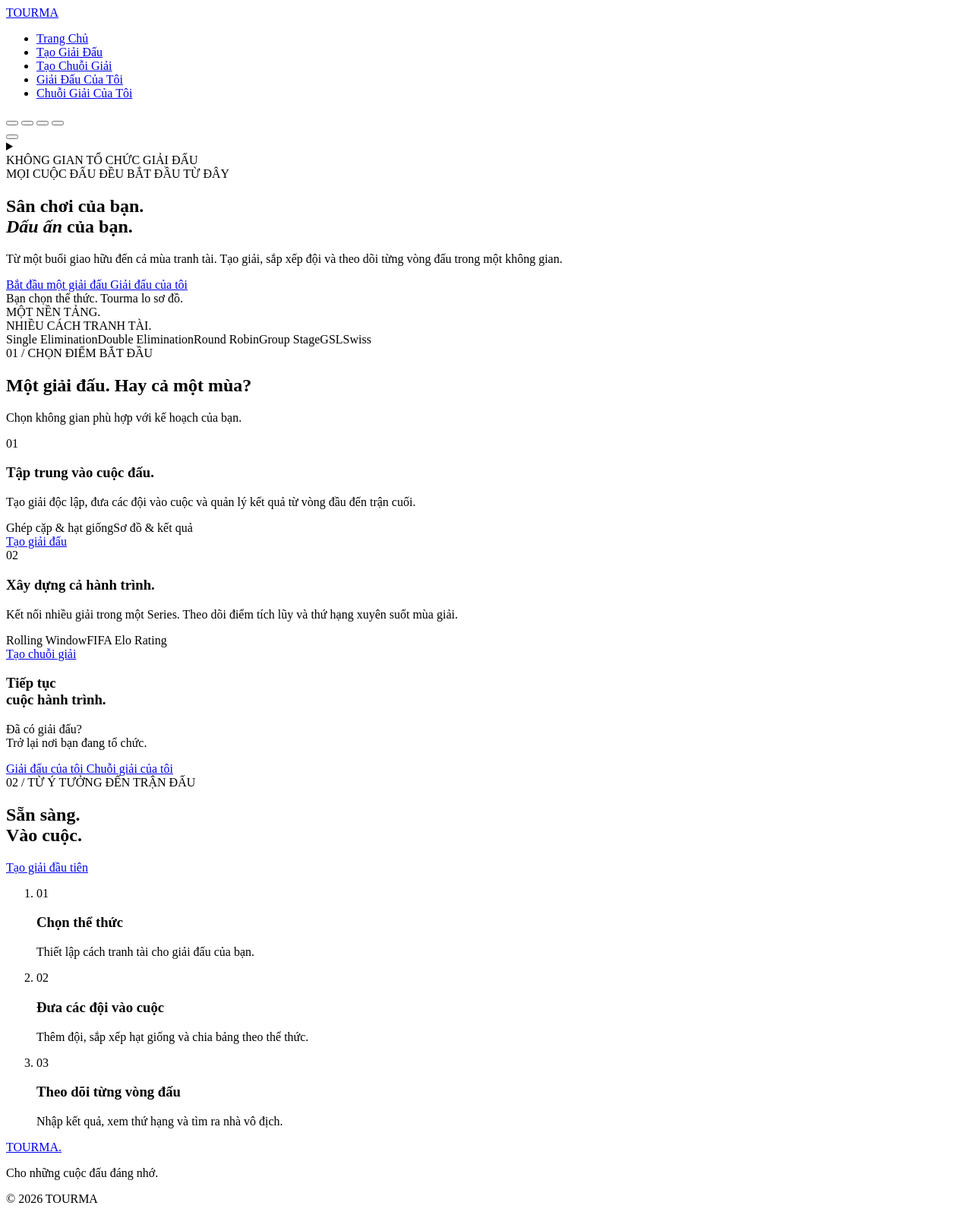
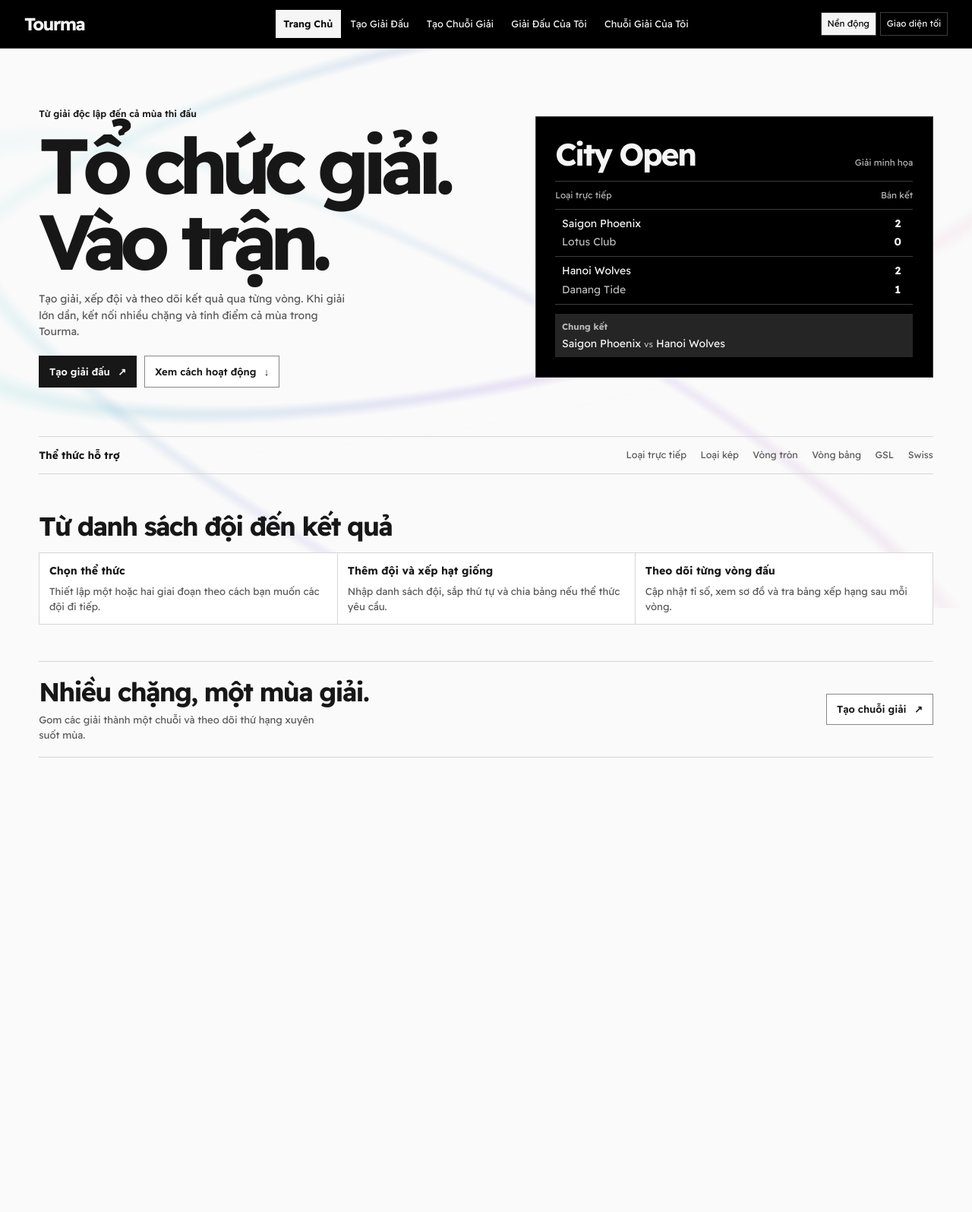
Before and after one commit to el3gancE/Tourma, a Java web app: page / in a window 1280 px wide. Shown: the whole page at 76% size. After the commit the page ends 997 px from the top, so only its background shows below. Run offline with Tomcat 11, a stand-in JSP engine, Linux system fonts and the light colour scheme.

Commit message:
header, sidebar, landing page

```diff
--- a/web/common/component/header.jsp
+++ b/web/common/component/header.jsp
@@ -13,15 +13,14 @@
     pageContext.setAttribute("headerActive", headerActive);
 %>
 <jsp:include page="/common/component/tournament-config-state.jsp" />
-<!-- Dedicated Header Component Stylesheet -->
-
-<!-- Header / Navigation Bar Component -->
-<nav class="navbar">
+<% if (!"home".equals(headerActive)) { %>
+<link rel="stylesheet" href="${pageContext.request.contextPath}/css/design-tokens.css?v=mono-1">
+<link rel="stylesheet" href="${pageContext.request.contextPath}/css/tourma-shell.css?v=landing-1">
+<% } %>
+<div class="tourma-silk" aria-hidden="true"></div>
+<nav class="navbar" aria-label="Điều hướng Tourma">
     <a href="${pageContext.request.contextPath}/index.jsp" class="brand-logo">
-        <div class="brand-icon">
-            <i class="fa-solid fa-trophy"></i>
-        </div>
-        <span>TOUR<span class="highlight">MA</span></span>
+        <span>Tourma</span>
     </a>
 
     <ul class="nav-links">
@@ -67,25 +66,11 @@
     </ul>
     <% if ("true".equals(request.getParameter("themeToggle"))) { %>
     <div class="appearance-switches" role="group" aria-label="Giao diện">
-        <div class="accent-checkboxes" role="radiogroup" aria-label="Chọn màu chủ đạo">
-            <button type="button" class="accent-checkbox accent-checkbox--wine" data-accent-val="wine" role="radio" aria-checked="false" title="Màu Đỏ" aria-label="Màu Đỏ">
-                <i class="fa-solid fa-check" aria-hidden="true"></i>
-            </button>
-            <button type="button" class="accent-checkbox accent-checkbox--blue" data-accent-val="blue" role="radio" aria-checked="false" title="Màu Xanh dương" aria-label="Màu Xanh dương">
-                <i class="fa-solid fa-check" aria-hidden="true"></i>
-            </button>
-            <button type="button" class="accent-checkbox accent-checkbox--green" data-accent-val="green" role="radio" aria-checked="false" title="Màu Xanh lá" aria-label="Màu Xanh lá">
-                <i class="fa-solid fa-check" aria-hidden="true"></i>
-            </button>
-            <button type="button" class="accent-checkbox accent-checkbox--orange" data-accent-val="orange" role="radio" aria-checked="false" title="Màu Cam" aria-label="Màu Cam">
-                <i class="fa-solid fa-check" aria-hidden="true"></i>
-            </button>
-        </div>
-        <button type="button" class="theme-toggle appearance-switch" role="switch" title="Đổi chế độ Sáng / Tối" aria-label="Chế độ tối" aria-checked="false" data-mode-switch>
-            <i class="fa-solid fa-sun mode-icon-light" aria-hidden="true"></i><i class="fa-solid fa-moon mode-icon-dark" aria-hidden="true"></i><span class="theme-switch" aria-hidden="true"></span>
-        </button>
+        <button type="button" data-silk-toggle aria-pressed="true">Nền động</button>
+        <button type="button" class="theme-toggle" data-theme-toggle><span data-theme-label>Đổi giao diện</span></button>
+        <% if (!"home".equals(headerActive)) { %>
         <details class="display-settings">
-            <summary class="theme-toggle" aria-label="Cài đặt hiển thị" title="Cài đặt hiển thị"><i class="fa-solid fa-gear" aria-hidden="true"></i></summary>
+            <summary class="theme-toggle">Hiển thị</summary>
             <div class="display-settings-panel" role="group" aria-label="Cài đặt hiển thị">
                 <strong>Cài đặt hiển thị</strong>
                 <button type="button" class="special-colors-toggle" role="switch" aria-checked="true" data-special-colors-toggle>
@@ -94,6 +79,7 @@
                 <p>Áp dụng cho nhánh đấu, final, các nhóm Swiss và bảng GSL.</p>
             </div>
         </details>
+        <% } %>
     </div>
     <% } %>
 </nav>
@@ -102,6 +88,8 @@
 (function () {
     var header = document.querySelector('nav.navbar');
     if (!header) return;
+    var currentLink = header.querySelector('.nav-link.active');
+    if (currentLink) currentLink.setAttribute('aria-current', 'page');
     function updateHeaderHeight() {
         document.documentElement.style.setProperty('--tourma-header-height', Math.ceil(header.getBoundingClientRect().height) + 'px');
     }
--- /dev/null
+++ b/web/css/design-tokens.css
@@ -0,0 +1,44 @@
+@import url('https://fonts.googleapis.com/css2?family=Readex+Pro:wght@400;500;600;700&display=swap');
+
+:root {
+    color-scheme: light;
+    --ui-font: 'Readex Pro', system-ui, sans-serif;
+    --ui-bg: #fafafa;
+    --ui-surface: #fff;
+    --ui-surface-alt: #ededed;
+    --ui-text: #171717;
+    --ui-muted: #585858;
+    --ui-line: #d6d6d6;
+    --ui-line-strong: #888;
+    --ui-focus: #404040;
+    --ui-accent: var(--ui-text);
+    --ui-accent-fill: var(--ui-text);
+    --ui-accent-hover: var(--ui-muted);
+    --ui-on-accent: var(--ui-bg);
+    --ui-chrome: #000;
+    --ui-chrome-text: #f5f5f5;
+    --ui-chrome-muted: #b9b9b9;
+    --ui-chrome-line: #3d3d3d;
+    --ui-chrome-hover: #252525;
+    --ui-silk-teal: #25bdb7;
+    --ui-silk-violet: #8a68df;
+    --ui-silk-pink: #e782ae;
+    --ui-silk-opacity: .16;
+    --ui-header-height: 4rem;
+    --ui-sidebar-width: 14rem;
+    --ui-gutter: clamp(1rem, 4vw, 4rem);
+    --ui-content-width: 76rem;
+}
+
+:root[data-theme="dark"] {
+    color-scheme: dark;
+    --ui-bg: #121212;
+    --ui-surface: #1b1b1b;
+    --ui-surface-alt: #2a2a2a;
+    --ui-text: #f4f4f4;
+    --ui-muted: #b7b7b7;
+    --ui-line: #3e3e3e;
+    --ui-line-strong: #828282;
+    --ui-focus: #eee;
+    --ui-silk-opacity: .22;
+}
--- /dev/null
+++ b/web/css/home.css
@@ -0,0 +1,52 @@
+.home-main {
+    max-width: var(--ui-content-width);
+    margin-inline: auto;
+    padding: clamp(2rem, 6vw, 5rem) var(--ui-gutter) 3rem;
+}
+.home-main :is(h1, h2, h3, p) { margin: 0; }
+.home-main a { color: inherit; text-decoration: none; }
+.home-main a:focus-visible { outline: 2px solid var(--ui-focus); outline-offset: 3px; }
+.landing-hero {
+    display: grid;
+    grid-template-columns: minmax(0, 1.1fr) minmax(0, 1fr);
+    align-items: center;
+    gap: clamp(1.5rem, 6vw, 5.25rem);
+    padding-bottom: clamp(1.7rem, 5vw, 4rem);
+}
+.landing-kicker { color: var(--ui-accent); font-size: .76rem; font-weight: 600; }
+.landing-copy h1 { margin-block: .55rem 1rem; font-size: clamp(2.75rem, 8vw, 7rem); line-height: .97; letter-spacing: -.09em; }
+.landing-copy h1 em { font-style: normal; color: var(--ui-accent); }
+.landing-copy > p:last-of-type, .landing-series p { max-width: 48ch; color: var(--ui-muted); }
+.landing-actions { display: flex; flex-wrap: wrap; gap: .65rem; margin-top: 1.25rem; }
+.landing-button { display: inline-flex; align-items: center; gap: .65rem; padding: .6rem .8rem; border: 1px solid var(--ui-line-strong); background: var(--ui-surface); font-size: .82rem; font-weight: 600; }
+.landing-button:hover { background: var(--ui-surface-alt); }
+.landing-button.primary { background: var(--ui-accent-fill); color: var(--ui-on-accent); border-color: transparent; }
+.landing-button.primary:hover { background: var(--ui-accent-hover); }
+.landing-showcase { margin: 0; padding: clamp(.85rem, 3vw, 1.6rem); background: var(--ui-chrome); color: var(--ui-chrome-text); border: 1px solid var(--ui-chrome-line); }
+.landing-showcase figcaption, .landing-round { display: flex; justify-content: space-between; align-items: baseline; gap: .75rem; }
+.landing-showcase figcaption strong { font-size: clamp(1.45rem, 3.2vw, 2.7rem); line-height: 1.1; letter-spacing: -.06em; }
+.landing-showcase figcaption span, .landing-round { color: var(--ui-chrome-muted); font-size: .73rem; }
+.landing-round { margin-top: .8rem; padding: .55rem 0; border-block: 1px solid var(--ui-chrome-line); }
+.landing-fixture { display: grid; grid-template-columns: minmax(0, 1fr) 1.4rem; row-gap: .16rem; align-items: center; padding: .5rem .55rem; border-bottom: 1px solid var(--ui-chrome-line); }
+.landing-fixture b { text-align: center; font-variant-numeric: tabular-nums; }
+.landing-fixture span:nth-of-type(2) { color: var(--ui-chrome-muted); }
+.landing-showcase .landing-final { display: grid; gap: .2rem; margin-top: .75rem; padding: .45rem .55rem; background: var(--ui-chrome-hover); }
+.landing-final strong, .landing-final small { color: var(--ui-chrome-muted); font-size: .72rem; }
+.landing-formats, .landing-series { display: flex; flex-wrap: wrap; justify-content: space-between; align-items: center; gap: .8rem 1.2rem; border-block: 1px solid var(--ui-line); padding-block: .85rem; }
+.landing-formats h2 { font-size: .85rem; }
+.landing-formats ul { display: flex; flex-wrap: wrap; gap: .4rem 1.15rem; list-style: none; padding: 0; margin: 0; color: var(--ui-muted); font-size: .78rem; }
+.landing-process { padding-block: clamp(1.35rem, 4vw, 3rem); scroll-margin-top: calc(var(--tourma-header-height, var(--ui-header-height)) + .5rem); }
+.landing-process h2, .landing-series h2 { font-size: clamp(1.3rem, 2.8vw, 2.15rem); letter-spacing: -.05em; line-height: 1.2; }
+.landing-process ol { display: grid; grid-template-columns: repeat(3, minmax(0, 1fr)); margin: .85rem 0 0; padding: 0; list-style: none; border: 1px solid var(--ui-line); background: var(--ui-surface); }
+.landing-process li { padding: .8rem; }
+.landing-process li + li { border-inline-start: 1px solid var(--ui-line); }
+.landing-process h3 { font-size: .88rem; }
+.landing-process li p, .landing-series p { margin-top: .35rem; font-size: .82rem; color: var(--ui-muted); }
+.landing-series { padding-block: 1.15rem; }
+.home-skip { position: fixed; inset: .5rem auto auto .5rem; z-index: 40; padding: .5rem; color: var(--ui-text); background: var(--ui-surface); }
+.home-skip:not(:focus) { clip-path: inset(50%); }
+@media (max-width: 49rem) { .landing-hero { grid-template-columns: minmax(0, 1fr); } }
+@media (max-width: 35rem) {
+    .landing-process ol { grid-template-columns: minmax(0, 1fr); }
+    .landing-process li + li { border-inline-start: 0; border-block-start: 1px solid var(--ui-line); }
+}
--- /dev/null
+++ b/web/css/tourma-shell.css
@@ -0,0 +1,152 @@
+.ui-page {
+    margin: 0;
+    min-height: 100vh;
+    padding-block-start: var(--tourma-header-height, var(--ui-header-height));
+    isolation: isolate;
+    background: var(--ui-bg);
+    color: var(--ui-text);
+    font: 400 14px/1.55 var(--ui-font);
+}
+
+.tourma-silk {
+    position: fixed;
+    inset: var(--tourma-header-height, var(--ui-header-height)) 0 0;
+    overflow: hidden;
+    pointer-events: none;
+    z-index: -1;
+}
+
+.tourma-silk::before,
+.tourma-silk::after {
+    content: "";
+    position: absolute;
+    width: 144%;
+    height: 76%;
+    border-radius: 50%;
+    opacity: var(--ui-silk-opacity);
+    background: linear-gradient(115deg, var(--ui-silk-teal) 20%, var(--ui-silk-violet) 53%, var(--ui-silk-pink) 84%);
+    mask-image:
+        radial-gradient(ellipse at center, transparent 56%, currentColor 58.5% 59.2%, transparent 62%),
+        linear-gradient(135deg, transparent 8%, currentColor 38% 67%, transparent 93%);
+    mask-composite: intersect;
+}
+
+.tourma-silk::before {
+    inset: -5% auto auto -32%;
+    animation: silk-fold 6s ease-in-out infinite alternate;
+}
+
+.tourma-silk::after {
+    inset: 28% auto auto -11%;
+    opacity: calc(var(--ui-silk-opacity) * .7);
+    animation: silk-cross 8s ease-in-out infinite alternate;
+}
+
+@keyframes silk-fold {
+    from { transform: translate3d(-3%, 4%, 0) rotate(-24deg) scaleY(.57); }
+    to { transform: translate3d(8%, -6%, 0) rotate(-11deg) scaleY(1); }
+}
+
+@keyframes silk-cross {
+    from { transform: translate3d(6%, -6%, 0) rotate(15deg) scaleY(.62); }
+    to { transform: translate3d(-10%, 8%, 0) rotate(29deg) scaleY(.93); }
+}
+
+[data-silk-paused] .tourma-silk::before,
+[data-silk-paused] .tourma-silk::after { animation-play-state: paused; }
+
+@media (prefers-reduced-motion: reduce) {
+    :root:not([data-silk-playing]) .tourma-silk::before,
+    :root:not([data-silk-playing]) .tourma-silk::after { animation-play-state: paused; }
+}
+
+.navbar, .tournament-navigation, .tournament-sidebar {
+    box-sizing: border-box;
+    background: var(--ui-chrome);
+    color: var(--ui-chrome-text);
+}
+
+.navbar {
+    position: fixed;
+    inset: 0 0 auto;
+    z-index: 30;
+    min-height: var(--ui-header-height);
+    display: flex;
+    align-items: center;
+    justify-content: space-between;
+    gap: .5rem 1.25rem;
+    padding: .55rem clamp(.7rem, 2.5vw, 2rem);
+    border-bottom: 1px solid var(--ui-chrome-line);
+}
+.navbar a, .tournament-sidebar a { color: inherit; text-decoration: none; }
+.navbar .brand-logo { display: inline-flex; align-items: center; font-size: 1.45rem; font-weight: 700; letter-spacing: -.07em; }
+.navbar .nav-links, .tournament-sidebar .sidebar-menu-list { list-style: none; margin: 0; padding: 0; }
+.navbar .nav-links { display: flex; gap: .15rem; }
+.navbar .nav-link, .tournament-sidebar .sidebar-menu-link { display: block; padding: .52rem .65rem; font-size: .8rem; }
+.navbar .nav-link { white-space: nowrap; }
+.navbar .nav-link:hover, .tournament-sidebar .sidebar-menu-link:hover { background: var(--ui-chrome-hover); }
+.navbar .nav-link.active, .tournament-sidebar .sidebar-menu-link.active {
+    background: var(--ui-chrome-text);
+    color: var(--ui-chrome);
+    font-weight: 600;
+}
+.navbar .appearance-switches { display: flex; align-items: center; gap: .35rem; }
+.navbar .appearance-switches button, .navbar .appearance-switches summary {
+    cursor: pointer;
+    font: inherit;
+    font-size: .73rem;
+    white-space: nowrap;
+    border: 1px solid var(--ui-chrome-line);
+    background: var(--ui-chrome);
+    color: var(--ui-chrome-text);
+    padding: .36rem .48rem;
+}
+.navbar .appearance-switches button:hover, .navbar .appearance-switches summary:hover { background: var(--ui-chrome-hover); }
+.navbar [data-silk-toggle][aria-pressed="true"] { background: var(--ui-chrome-text); color: var(--ui-chrome); }
+.navbar .display-settings { position: relative; }
+.navbar .display-settings-panel {
+    position: absolute;
+    inset: calc(100% + .5rem) 0 auto auto;
+    width: min(17rem, 85vw);
+    box-sizing: border-box;
+    border: 1px solid var(--ui-chrome-line);
+    background: var(--ui-chrome);
+    padding: .75rem;
+}
+.navbar .display-settings-panel p { color: var(--ui-chrome-muted); font-size: .75rem; margin-bottom: 0; }
+.navbar .display-settings-panel button { display: block; margin-top: .5rem; white-space: normal; }
+.navbar .display-settings-panel button[aria-checked="true"] { color: var(--ui-chrome); background: var(--ui-chrome-text); }
+.navbar :focus-visible, .tournament-navigation :focus-visible { outline: 2px solid var(--ui-chrome-text); outline-offset: 2px; }
+
+.tournament-sidebar { padding: 1rem .75rem; overflow-wrap: anywhere; }
+.tournament-sidebar .sidebar-workspace-heading { padding: .35rem .65rem .85rem; font-weight: 700; }
+.tournament-sidebar .sidebar-section-header,
+.tournament-sidebar .sidebar-subtourney-badge,
+.tournament-sidebar .sidebar-tourney-badge { margin: .7rem 0 .25rem; padding-inline: .65rem; color: var(--ui-chrome-muted); font-size: .73rem; }
+.tournament-sidebar .sidebar-menu-list { display: grid; gap: .2rem; }
+.tournament-navigation > summary { cursor: pointer; padding: .55rem .75rem; }
+
+@media (min-width: 62rem) {
+    .navbar { display: grid; grid-template-columns: minmax(0, 1fr) auto minmax(0, 1fr); }
+    .navbar .brand-logo { justify-self: start; }
+    .navbar .appearance-switches { justify-self: end; }
+    .tournament-shell > .tournament-navigation {
+        position: fixed;
+        inset: var(--tourma-header-height, var(--ui-header-height)) auto 0 0;
+        width: var(--ui-sidebar-width);
+        box-sizing: border-box;
+        overflow: auto;
+        background: var(--ui-chrome);
+        border-right: 1px solid var(--ui-chrome-line);
+        z-index: 20;
+    }
+    .tournament-shell:has(> .tournament-navigation) { margin-inline-start: var(--ui-sidebar-width); }
+    .ui-page:has(.tournament-shell > .tournament-navigation) .tourma-silk { inset-inline-start: var(--ui-sidebar-width); }
+    .tournament-shell > .tournament-navigation > summary { display: none; }
+}
+
+@media (max-width: 61.999rem) {
+    .navbar { flex-wrap: wrap; }
+    .navbar .nav-links { order: 1; flex: 1 1 100%; min-width: 0; overflow-x: auto; padding-bottom: .2rem; }
+    .navbar .nav-link { padding: .4rem .55rem; }
+}
--- a/web/index.jsp
+++ b/web/index.jsp
@@ -4,37 +4,57 @@
 <head>
     <meta charset="UTF-8">
     <meta name="viewport" content="width=device-width, initial-scale=1.0">
-    <title>TOURMA — Sân chơi của bạn. Dấu ấn của bạn.</title>
+    <title>Tourma | Trang chủ</title>
     <link rel="icon" type="image/svg+xml" href="${pageContext.request.contextPath}/images/trophy-gradient-icon.svg">
-    <script src="${pageContext.request.contextPath}/js/theme.js?v=20261101-settings"></script>
+    <script src="${pageContext.request.contextPath}/js/theme.js?v=silk-1"></script>
+    <link rel="stylesheet" href="${pageContext.request.contextPath}/css/design-tokens.css?v=mono-1">
+    <link rel="stylesheet" href="${pageContext.request.contextPath}/css/tourma-shell.css?v=landing-1">
+    <link rel="stylesheet" href="${pageContext.request.contextPath}/css/home.css?v=promo-1">
 </head>
 <body class="ui-page home-page">
+    <a class="home-skip" href="#content">Đến nội dung</a>
     <jsp:include page="common/component/header.jsp">
         <jsp:param name="active" value="home"/>
         <jsp:param name="themeToggle" value="true"/>
     </jsp:include>
-    <main class="home-main">
-        <div class="home-utility"><span><span class="availability-dot"></span> KHÔNG GIAN TỔ CHỨC GIẢI ĐẤU</span></div>
-        <section class="home-hero" aria-labelledby="hero-title">
-            <div class="hero-copy">
-                <div class="section-kicker"><span class="kicker-line"></span> MỌI CUỘC ĐẤU ĐỀU BẮT ĐẦU TỪ ĐÂY</div>
-                <h1 id="hero-title">Sân chơi của bạn.<br><em>Dấu ấn</em> của bạn.</h1>
-                <p>Từ một buổi giao hữu đến cả mùa tranh tài. Tạo giải, sắp xếp đội và theo dõi từng vòng đấu trong một không gian.</p>
-                <div class="hero-actions"><a class="home-button primary" href="${pageContext.request.contextPath}/common/create-tournament.jsp">Bắt đầu một giải đấu <i class="fa-solid fa-arrow-right" aria-hidden="true"></i></a><a class="home-button secondary" href="${pageContext.request.contextPath}/my-tournaments">Giải đấu của tôi <i class="fa-solid fa-arrow-up-right-from-square" aria-hidden="true"></i></a></div>
-                <div class="hero-footnote"><i class="fa-regular fa-circle-check" aria-hidden="true"></i> Bạn chọn thể thức. Tourma lo sơ đồ.</div>
+    <main class="home-main" id="content">
+        <section class="landing-hero" aria-labelledby="landing-title">
+            <div class="landing-copy">
+                <p class="landing-kicker">Từ giải độc lập đến cả mùa thi đấu</p>
+                <h1 id="landing-title">Tổ chức giải.<br> <em>Vào trận.</em></h1>
+                <p>Tạo giải, xếp đội và theo dõi kết quả qua từng vòng. Khi giải lớn dần, kết nối nhiều chặng và tính điểm cả mùa trong Tourma.</p>
+                <div class="landing-actions">
+                    <a class="landing-button primary" href="${pageContext.request.contextPath}/common/create-tournament.jsp">Tạo giải đấu <span aria-hidden="true">↗</span></a>
+                    <a class="landing-button" href="#how-it-works">Xem cách hoạt động <span aria-hidden="true">↓</span></a>
+                </div>
             </div>
+            <figure class="landing-showcase">
+                <figcaption><strong>City Open</strong><span>Giải minh họa</span></figcaption>
+                <div class="landing-round"><span>Loại trực tiếp</span><span>Bán kết</span></div>
+                <div class="landing-fixture"><span>Saigon Phoenix</span><b>2</b><span>Lotus Club</span><b>0</b></div>
+                <div class="landing-fixture"><span>Hanoi Wolves</span><b>2</b><span>Danang Tide</span><b>1</b></div>
+                <p class="landing-final"><strong>Chung kết</strong><span>Saigon Phoenix <small>vs</small> Hanoi Wolves</span></p>
+            </figure>
         </section>
-        <section class="format-strip" aria-label="Các thể thức thi đấu"><span>MỘT NỀN TẢNG.<br>NHIỀU CÁCH TRANH TÀI.</span><div><span>Single Elimination</span><span>Double Elimination</span><span>Round Robin</span><span>Group Stage</span><span>GSL</span><span>Swiss</span></div></section>
-        <section class="workspace-section" aria-labelledby="workspace-title">
-            <div class="home-section-heading"><div><div class="section-kicker">01 / CHỌN ĐIỂM BẮT ĐẦU</div><h2 id="workspace-title">Một giải đấu. Hay cả một mùa?</h2></div><p>Chọn không gian phù hợp với kế hoạch của bạn.</p></div>
-            <div class="workspace-grid">
-                <article class="workspace-card tournament-workspace"><div class="workspace-card-top"><span class="workspace-icon"><i class="fa-solid fa-sitemap" aria-hidden="true"></i></span><span class="workspace-number">01</span></div><h3>Tập trung vào cuộc đấu.</h3><p>Tạo giải độc lập, đưa các đội vào cuộc và quản lý kết quả từ vòng đầu đến trận cuối.</p><div class="workspace-tags"><span>Ghép cặp &amp; hạt giống</span><span>Sơ đồ &amp; kết quả</span></div><a class="workspace-link" href="${pageContext.request.contextPath}/common/create-tournament.jsp">Tạo giải đấu <i class="fa-solid fa-arrow-right" aria-hidden="true"></i></a></article>
-                <article class="workspace-card series-workspace"><div class="workspace-card-top"><span class="workspace-icon"><i class="fa-solid fa-layer-group" aria-hidden="true"></i></span><span class="workspace-number">02</span></div><h3>Xây dựng cả hành trình.</h3><p>Kết nối nhiều giải trong một Series. Theo dõi điểm tích lũy và thứ hạng xuyên suốt mùa giải.</p><div class="workspace-tags"><span>Rolling Window</span><span>FIFA Elo Rating</span></div><a class="workspace-link" href="${pageContext.request.contextPath}/common/create-series.jsp">Tạo chuỗi giải <i class="fa-solid fa-arrow-right" aria-hidden="true"></i></a></article>
-                <aside class="returning-card"><span class="returning-symbol"><i class="fa-solid fa-arrow-rotate-left" aria-hidden="true"></i></span><h3>Tiếp tục <br>cuộc hành trình.</h3><p>Đã có giải đấu?<br>Trở lại nơi bạn đang tổ chức.</p><a href="${pageContext.request.contextPath}/my-tournaments">Giải đấu của tôi <i class="fa-solid fa-arrow-right" aria-hidden="true"></i></a><a href="${pageContext.request.contextPath}/my-series">Chuỗi giải của tôi <i class="fa-solid fa-arrow-right" aria-hidden="true"></i></a></aside>
-            </div>
+        <section class="landing-formats" aria-labelledby="landing-formats-title">
+            <h2 id="landing-formats-title">Thể thức hỗ trợ</h2>
+            <ul>
+                <li>Loại trực tiếp</li><li>Loại kép</li><li>Vòng tròn</li>
+                <li>Vòng bảng</li><li>GSL</li><li>Swiss</li>
+            </ul>
         </section>
-        <section class="journey-section" aria-labelledby="journey-title"><div class="journey-intro"><div class="section-kicker">02 / TỪ Ý TƯỞNG ĐẾN TRẬN ĐẤU</div><h2 id="journey-title">Sẵn sàng.<br>Vào cuộc.</h2><a href="${pageContext.request.contextPath}/common/create-tournament.jsp">Tạo giải đầu tiên <i class="fa-solid fa-arrow-right" aria-hidden="true"></i></a></div><ol class="journey-steps"><li><span>01</span><div><h3>Chọn thể thức</h3><p>Thiết lập cách tranh tài cho giải đấu của bạn.</p></div></li><li><span>02</span><div><h3>Đưa các đội vào cuộc</h3><p>Thêm đội, sắp xếp hạt giống và chia bảng theo thể thức.</p></div></li><li><span>03</span><div><h3>Theo dõi từng vòng đấu</h3><p>Nhập kết quả, xem thứ hạng và tìm ra nhà vô địch.</p></div></li></ol></section>
+        <section class="landing-process" id="how-it-works" aria-labelledby="landing-process-title">
+            <header><h2 id="landing-process-title">Từ danh sách đội đến kết quả</h2></header>
+            <ol>
+                <li><h3>Chọn thể thức</h3><p>Thiết lập một hoặc hai giai đoạn theo cách bạn muốn các đội đi tiếp.</p></li>
+                <li><h3>Thêm đội và xếp hạt giống</h3><p>Nhập danh sách đội, sắp thứ tự và chia bảng nếu thể thức yêu cầu.</p></li>
+                <li><h3>Theo dõi từng vòng đấu</h3><p>Cập nhật tỉ số, xem sơ đồ và tra bảng xếp hạng sau mỗi vòng.</p></li>
+            </ol>
+        </section>
+        <section class="landing-series" aria-labelledby="landing-series-title">
+            <div><h2 id="landing-series-title">Nhiều chặng, một mùa giải.</h2><p>Gom các giải thành một chuỗi và theo dõi thứ hạng xuyên suốt mùa.</p></div>
+            <a class="landing-button" href="${pageContext.request.contextPath}/common/create-series.jsp">Tạo chuỗi giải <span aria-hidden="true">↗</span></a>
+        </section>
     </main>
-    <footer class="home-footer"><a href="${pageContext.request.contextPath}/index.jsp">TOURMA<span>.</span></a><p>Cho những cuộc đấu đáng nhớ.</p><span>© 2026 TOURMA</span></footer>
 </body>
 </html>
```
Also changed, not shown: docs/ui-design.md (+9 -2 lines), web/js/theme.js (+22 -0 lines).
